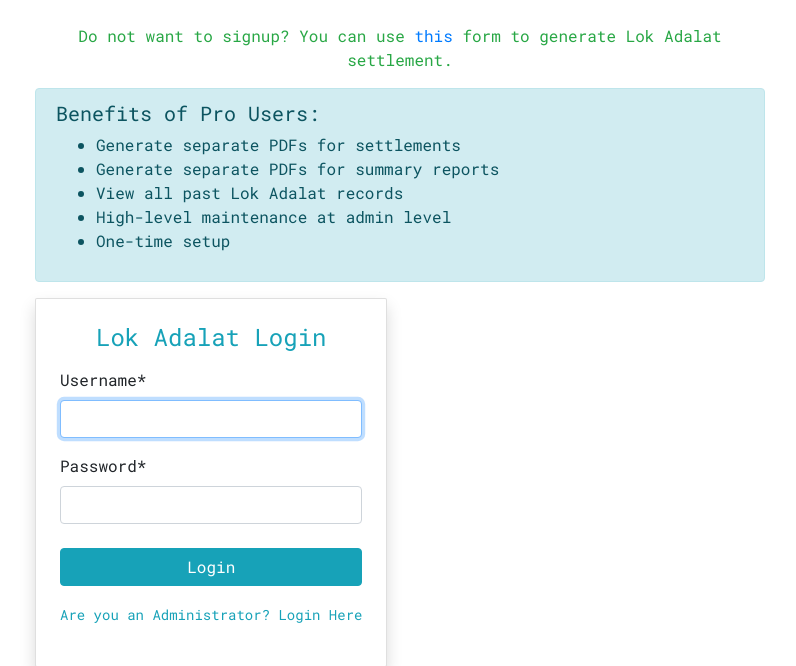
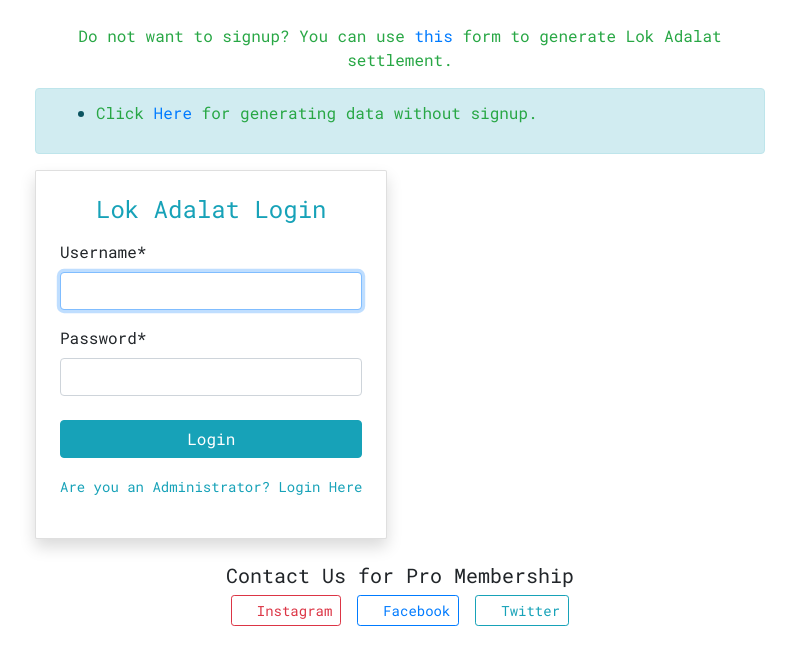
Before and after one commit to kamalkataria/lokadalat, a Django app: page /login/ in a window 1280 px wide. Shown: the top 666 px of the page, without its empty margins (240-1036 px from the left). Run offline with Django 4.2, Linux system fonts and the light colour scheme; some libraries are stand-ins or nearby versions.

Commit message:
Update login.html

```diff
--- a/loka/templates/login.html
+++ b/loka/templates/login.html
@@ -20,16 +20,23 @@
                     to generate Lok Adalat settlement.
                 </p>
             </div>
-
-            <div class="alert alert-info">
-                <h5>Benefits of Pro Users:</h5>
-                <ul>
+<!--              <ul>
                     <li>Generate separate PDFs for settlements</li>
                     <li>Generate separate PDFs for summary reports</li>
                     <li>View all past Lok Adalat records</li>
                     <li>High-level maintenance at admin level</li>
                     <li>One-time setup</li>
                 </ul>
+ -->
+            <div class="alert alert-info">
+              <ul>
+                  <li>
+                      <p class="text-success fw-bold">Click
+                    <a href="{% url 'setcalc' %}" class="text-primary">Here</a> for generating data without signup.
+                </p>
+                  </li>
+              </ul>
+
             </div>
 
             <div class="card shadow p-4">
```
